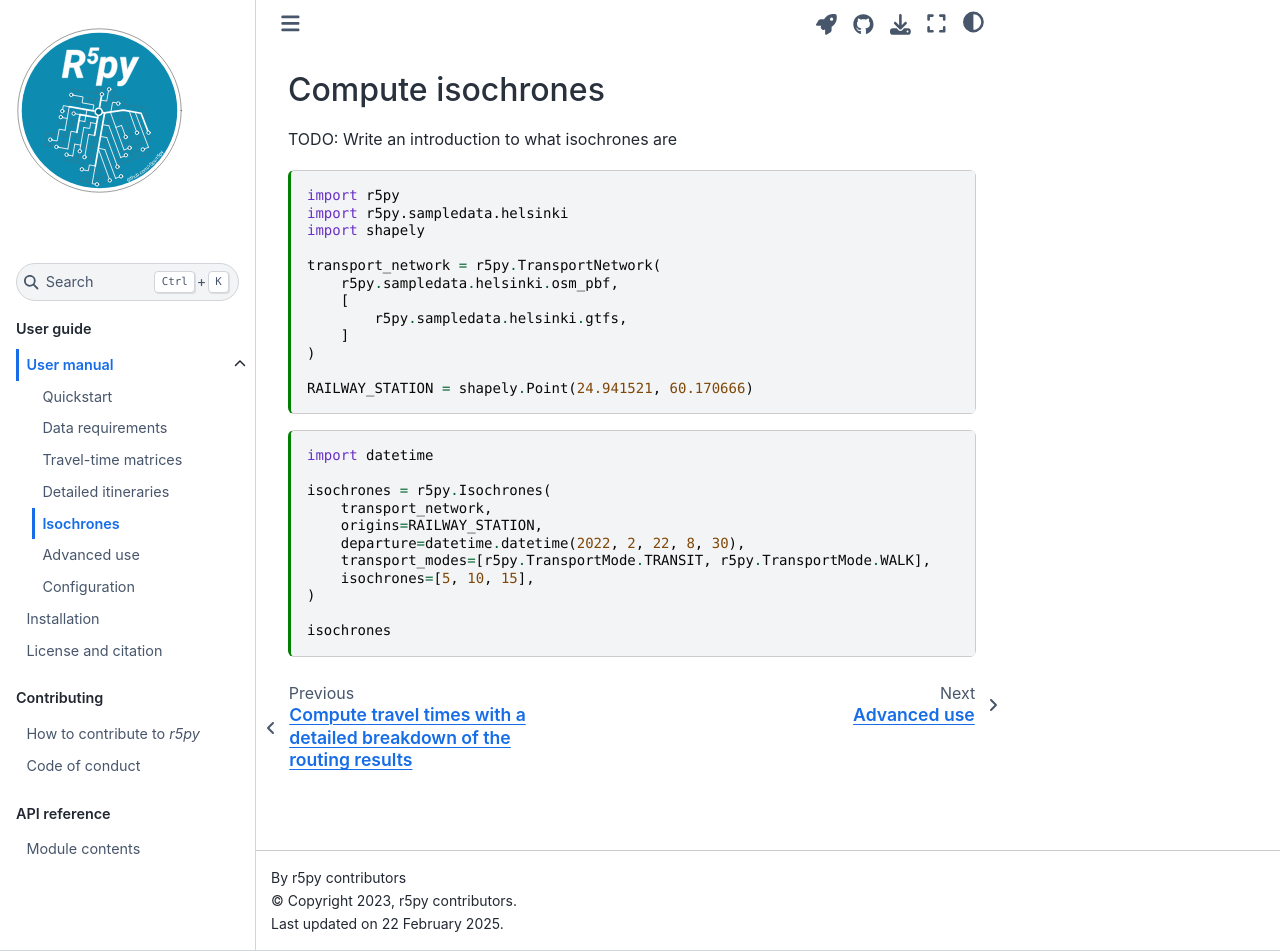
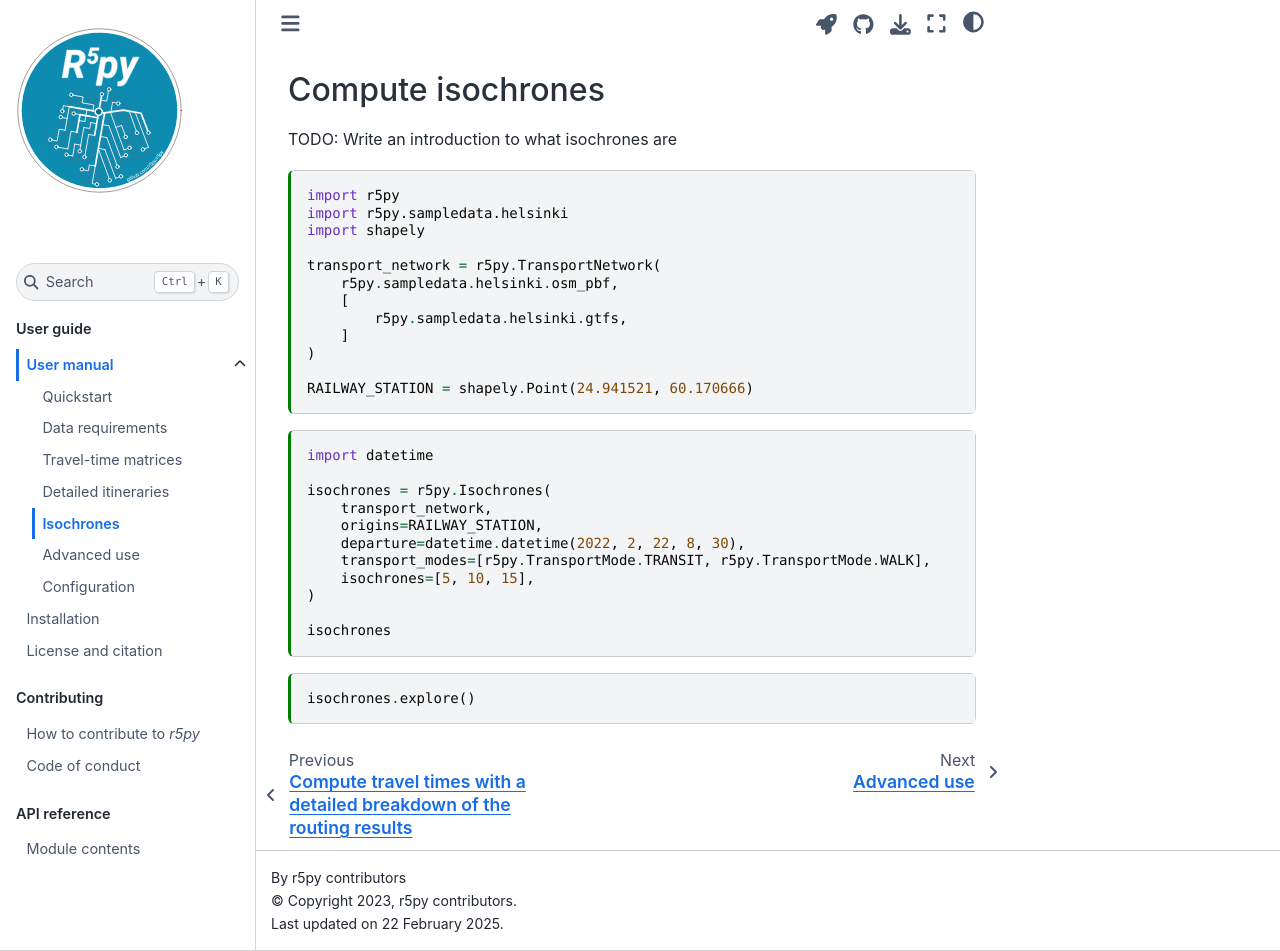
Before and after one commit to r5py/r5py, a Sphinx documentation site: the page built from docs/user-guide/user-manual/isochrones.md, in a window 1280 px wide and 951 px high. Built offline with Sphinx 7.4.7 and the Sphinx Book theme 1.1.4, drawn with Linux system fonts in a browser that asks for light colours.

Commit message:
explore()
skip-checks: true

````diff
--- a/docs/user-guide/user-manual/isochrones.md
+++ b/docs/user-guide/user-manual/isochrones.md
@@ -72,3 +72,7 @@ isochrones = r5py.Isochrones(
 
 isochrones
 ```
+
+```{code-cell}
+isochrones.explore()
+```
````
